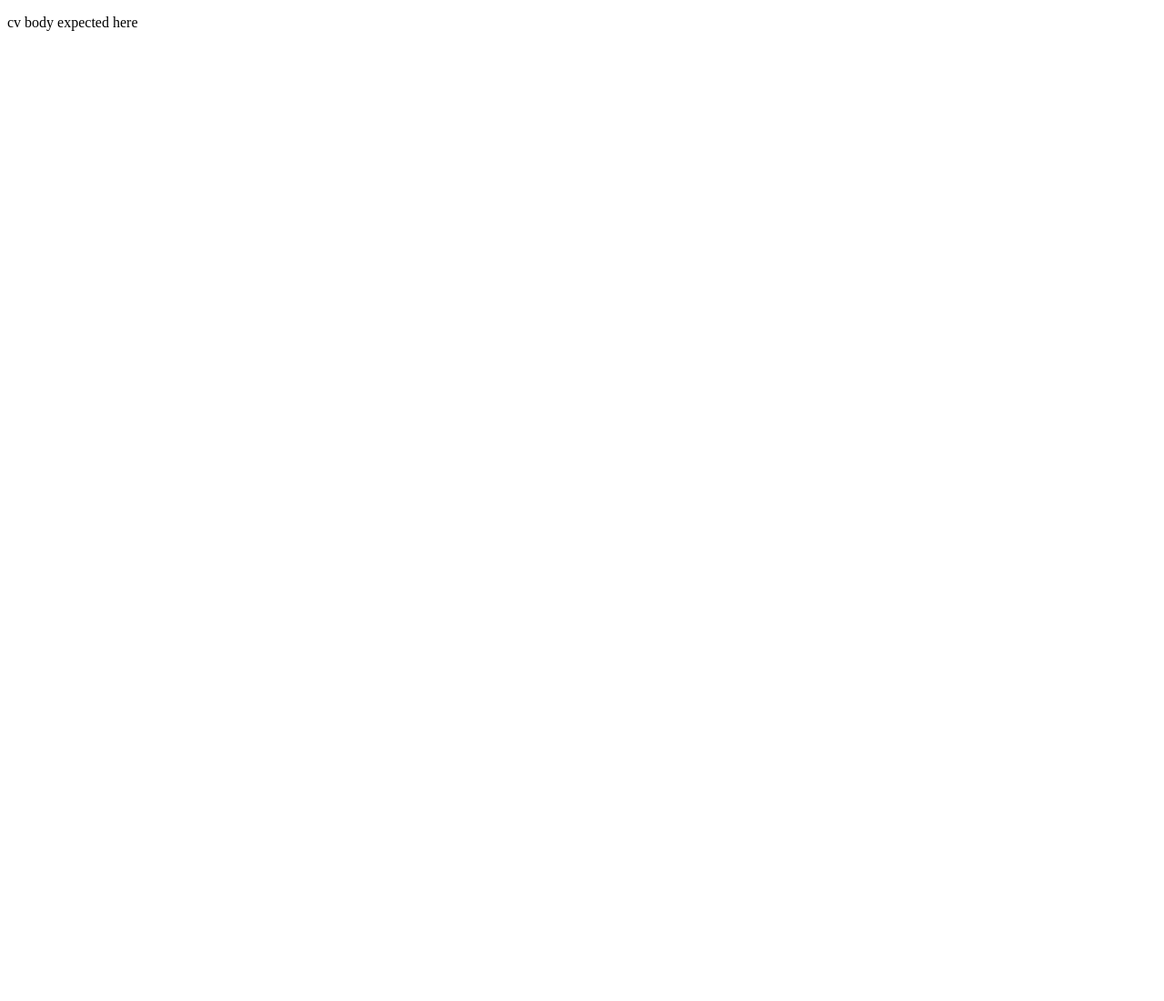
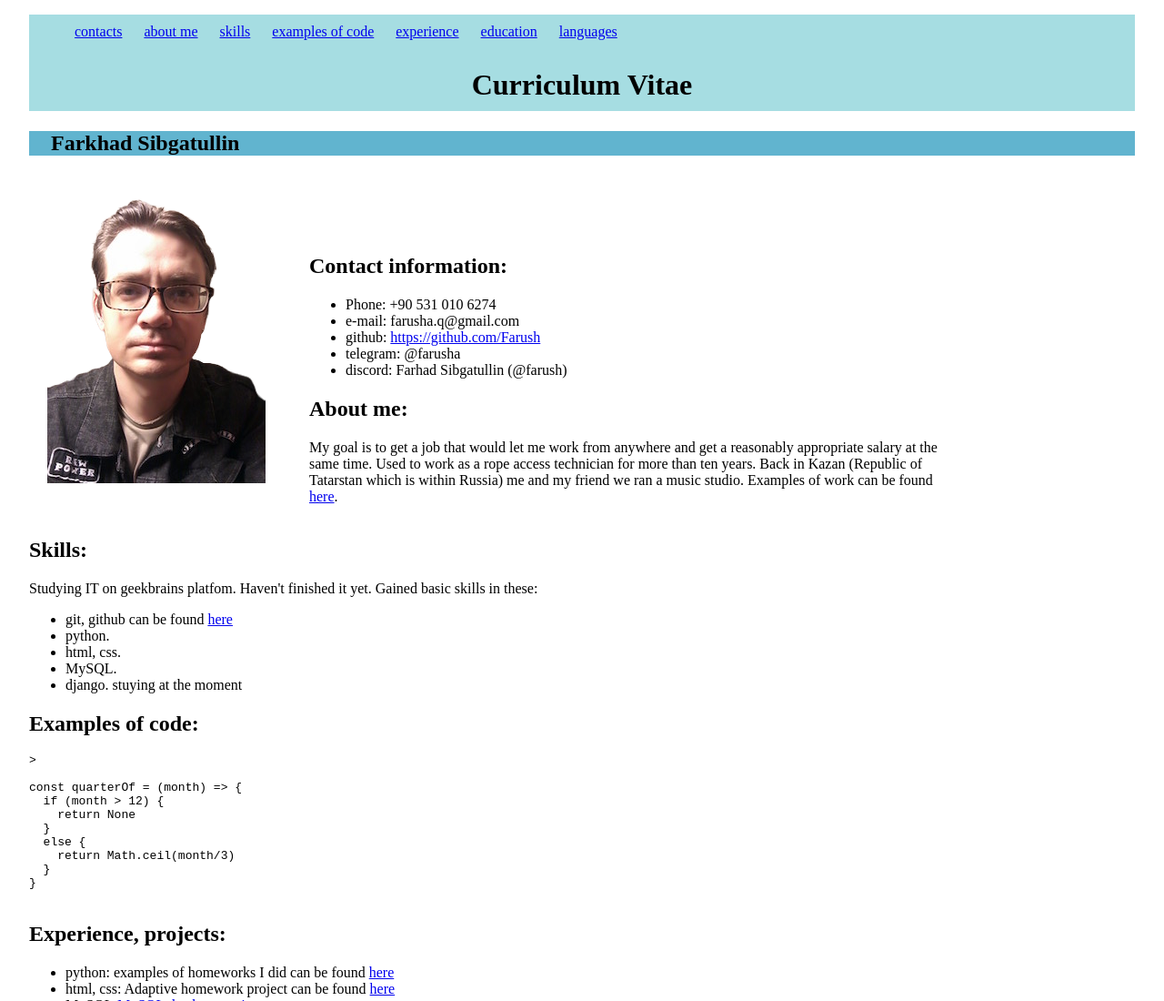
Before and after one commit to Farush/rsschool-cv, a plain HTML site: page index.html in a window 1280 px wide. Shown: the top 1100 px of the page at 91% size. Before the commit the page ends 800 px from the top, so only its background shows below. Drawn offline with Linux system fonts and the light colour scheme.

Commit message:
feat: cv complete

```diff
--- a/index.html
+++ b/index.html
@@ -4,8 +4,119 @@
     <meta charset="UTF-8">
     <meta name="viewport" content="width=device-width, initial-scale=1.0">
     <title>Curriculum Vitae</title>
+    <link rel="stylesheet" href="style.css">
 </head>
 <body>
-    <p>cv body expected here</p>
+    <div class="wrapper">
+    <header class="header">
+        <nav>
+            <ul>
+              <li class="menu-item">
+                <a href="#contact">contacts</a>
+              </li>
+              <li class="menu-item">
+                <a href="#about">about me</a>
+              </li>
+              <li class="menu-item">
+                <a href="#skills">skills</a>
+              </li>
+              <li class="menu-item">
+                <a href="#code">examples of code</a>
+              </li>
+              <li class="menu-item">
+                <a href="#experience">experience</a>
+              </li>
+              <li class="menu-item">
+                <a href="#education">education</a>
+              </li>
+              <li class="menu-item">
+                <a href="#languages">languages</a>
+              </li>
+            </ul>
+        </nav>
+        <H1>Curriculum Vitae</H1>
+    </header>
+<main>
+ <h2 class="name">Farkhad Sibgatullin</h2>
+
+<img src="img/photo_small.png" alt="my photo">
+<aside class="side-box">
+  <h2 id="contact" >Contact information:</h2>
+  <ul>
+    <li>Phone: +90 531 010 6274</li>
+    <li>e-mail: farusha.q@gmail.com</li>
+    <li>github: <a href="https://github.com/Farush" target="_blank">https://github.com/Farush</a></li>
+    <li>telegram: @farusha</li>
+    <li>discord: Farhad  Sibgatullin (@farush)</li>
+  </ul>
+  <h2 id="about">About me:</h2>
+  <p>My goal is to get a job that would let me work from anywhere and get a reasonably appropriate salary at the same time.
+  Used to work as a rope access technician for more than ten years. Back in Kazan (Republic of Tatarstan which is within Russia) me and my friend we ran a music studio.
+  Examples of work can be found <a href="https://www.youtube.com/results?search_query=%D0%BF%D0%BE%D0%BF%D1%80%D1%8B%D0%B3%D1%83%D0%BD+%D0%B8+%D0%B3%D0%B2%D0%BE%D0%B7%D0%B4%D0%B8" target="_blank">here</a>.</p>
+</aside>
+
+<h2 id="skills">Skills:</h2>
+<p>Studying IT on geekbrains platfom. Haven't finished it yet. Gained basic skills in these:</p>
+<ul>
+  <li>git, github can be found <a href="https://github.com/Farush" target="_blank">here</a></li>
+   <li>python.</li>
+  <li>html, css.</li>
+  <li>MySQL.</li>
+  <li>django. stuying at the moment</li>
+</ul>
+<h2 id="code">Examples of code:</h2>
+<pre>><code>
+
+const quarterOf = (month) => {
+  if (month > 12) {
+    return None
+  }
+  else {
+    return Math.ceil(month/3)
+  }
+}
+</code>
+</pre>
+<h2 id="experience">Experience, projects:</h2>
+<ul>
+  <li>python: examples of homeworks I did can be found <a href="https://github.com/Farush/HomeworkPython" target="_blank">here</a></li>
+  <li>html, css: Adaptive homework project can be found <a href="https://github.com/Farush/html-css-study-project" target="_blank">here</a></li>
+  <li>MySQL:<a href="https://github.com/Farush/MySQL-Study-Project" target="_blank">MySQL database project</a></li>
+</ul>
+<h2 id="education">Education:</h2>
+<ul>
+  <li>School: Tatar-american regional institute.</li>
+  <li>Field of study: Linguistics, cross-cultural communication.</li>
+  <li>Degree: bachelor, specialist</li>
+</ul>
+<h2 id="languages">Languages:</h2>
+<ol>
+  <li>English. C1 approximately. Never passed any official tests/exams. Passed some free test out of curiosity on internet which showed C1.</li>
+  <li>Russian</li>
+  <li>Turkish some B1 maybe? Not sure</li>
+  <li>Tatar native</li>
+</ol>
+</main>
+<footer class="footer">
+  <ul>
+    <li class="footer-element">
+      <a href="https://github.com/Farush" target="_blank">
+        <img src="img/github-icon-original.svg" alt="github-icon" width="64">
+      </a>
+    </li>
+    <li class="footer-element">
+      <a href="https://rs.school/js/" target="_blank">
+        <img class="logo" src="https://rs.school/images/rs_school_js.svg" alt="logo">
+      </a>
+    </li>
+    <li class="footer-element">
+      <img width="180" src="img/(c)2023.png" alt="year">
+    </li>
+</ul>
+</footer>
+
+</div>
+
 </body>
+
 </html>
--- a/style.css
+++ b/style.css
@@ -1,48 +1,54 @@
-/* http://meyerweb.com/eric/tools/css/reset/
-   v2.0 | 20110126
-   License: none (public domain)
-*/
+h1 {
+    text-align: center;
+    padding-bottom: 10px;
+}
+.name {
+    padding-left: 24px;
+    background-color:#61B4CF;
+    /* font-family: Verdana, Geneva, Tahoma, sans-serif; */
+}
+.side-box {
+    display: inline-block;
+    max-width: 720px;
+    min-width: 120px;
+    padding-left: 24px;
 
-html, body, div, span, applet, object, iframe,
-h1, h2, h3, h4, h5, h6, p, blockquote, pre,
-a, abbr, acronym, address, big, cite, code,
-del, dfn, em, img, ins, kbd, q, s, samp,
-small, strike, strong, sub, sup, tt, var,
-b, u, i, center,
-dl, dt, dd, ol, ul, li,
-fieldset, form, label, legend,
-table, caption, tbody, tfoot, thead, tr, th, td,
-article, aside, canvas, details, embed,
-figure, figcaption, footer, header, hgroup,
-menu, nav, output, ruby, section, summary,
-time, mark, audio, video {
-	margin: 0;
-	padding: 0;
-	border: 0;
-	font-size: 100%;
-	font: inherit;
-	vertical-align: baseline;
 }
-/* HTML5 display-role reset for older browsers */
-article, aside, details, figcaption, figure,
-footer, header, hgroup, menu, nav, section {
-	display: block;
+.header {
+
+    background-color:hsl(185, 51%, 77%);
+
 }
-body {
-	line-height: 1;
+.menu-item {
+    margin: 10px;
+    display: inline-block;
 }
-ol, ul {
-	list-style: none;
+img {
+    display: inline-block;
+    margin: 20px;
 }
-blockquote, q {
-	quotes: none;
+.wrapper {
+    display: block;
+    max-width: 1440px;
+    margin-left: auto;
+    margin-right: auto;
+    padding-left: 24px;
+    padding-right: 24px;
+
 }
-blockquote:before, blockquote:after,
-q:before, q:after {
-	content: '';
-	content: none;
+
+.footer {
+    background-color:#61B4CF;
 }
-table {
-	border-collapse: collapse;
-	border-spacing: 0;
+
+.logo {
+    width: auto;
+    max-width: 360px;
+    min-width: 120px;
 }
+
+.footer-element {
+    display: inline-block;
+    margin-top: auto;
+    margin-bottom: auto;
+}
```
Also changed, not shown: img/(c)2023.png (added), img/github-icon-original.svg (added), img/photo_small.jpeg (deleted), img/photo_small.png (added).
